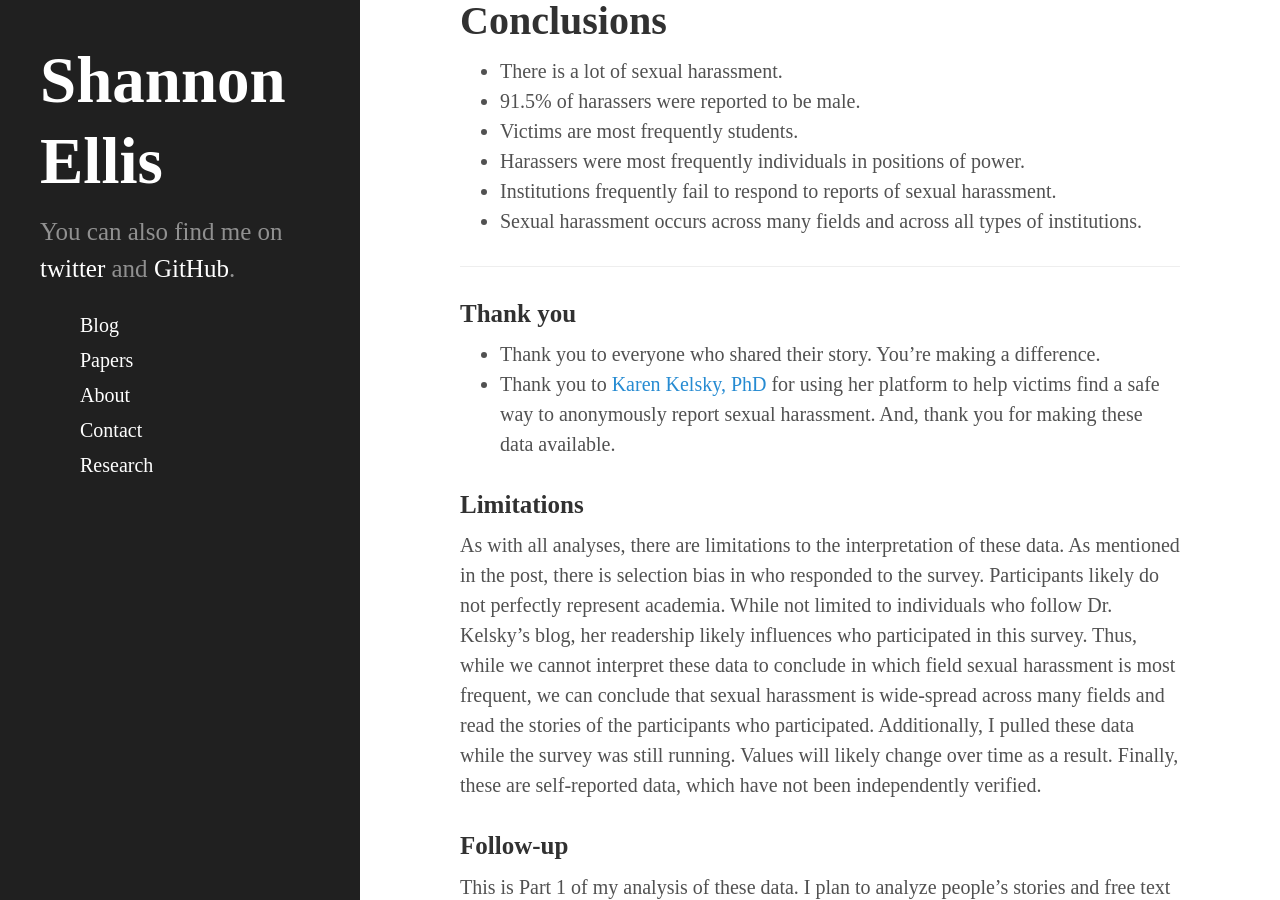
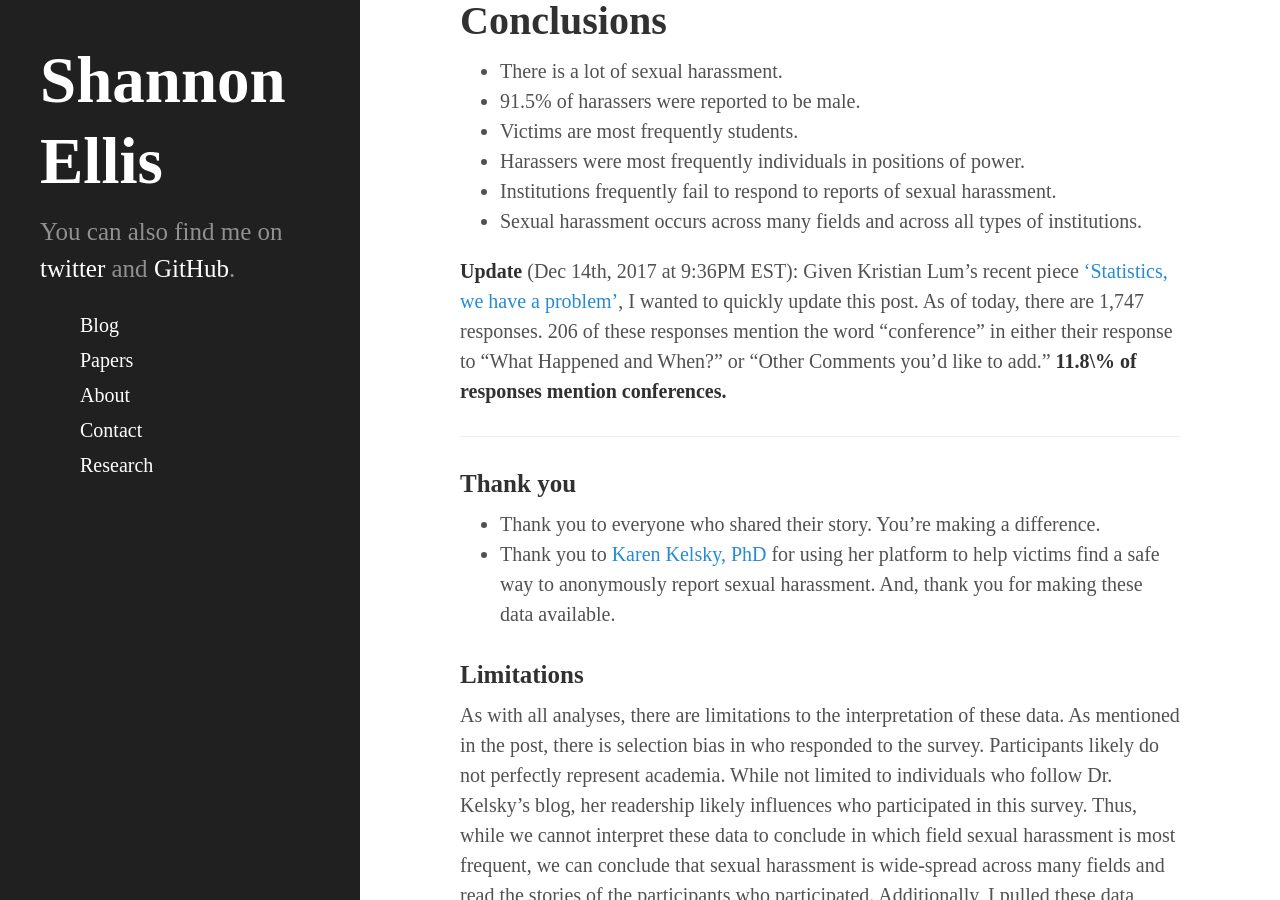
Before and after one commit to ShanEllis/ShanEllis.github.io, a Jekyll site: the page built from _posts/2017-12-11-Harassment.md, in a window 1280 px wide and 900 px high, scrolled down 8908 px. Built offline with Jekyll 4.4.1, drawn with Linux system fonts in a browser that asks for light colours; comment, search, counter and statistics services are not loaded.

Commit message:
update with conferences

```diff
--- a/_posts/2017-12-11-Harassment.md
+++ b/_posts/2017-12-11-Harassment.md
@@ -449,6 +449,7 @@ Survey participants came from 463 unique fields. Participants most frequently re
 * Institutions frequently fail to respond to reports of sexual harassment.
 * Sexual harassment occurs across many fields and across all types of institutions.
 
+**Update** (Dec 14th, 2017 at 9:36PM EST): Given Kristian Lum's recent piece ['Statistics, we have a problem'](https://medium.com/@kristianlum/statistics-we-have-a-problem-304638dc5de5), I wanted to quickly update this post. As of today, there are 1,747 responses. 206 of these responses mention the word "conference" in either their response to "What Happened and When?" or "Other Comments you'd like to add."  **11.8\% of responses mention conferences.**
 
 ----
 ### Thank you
```
